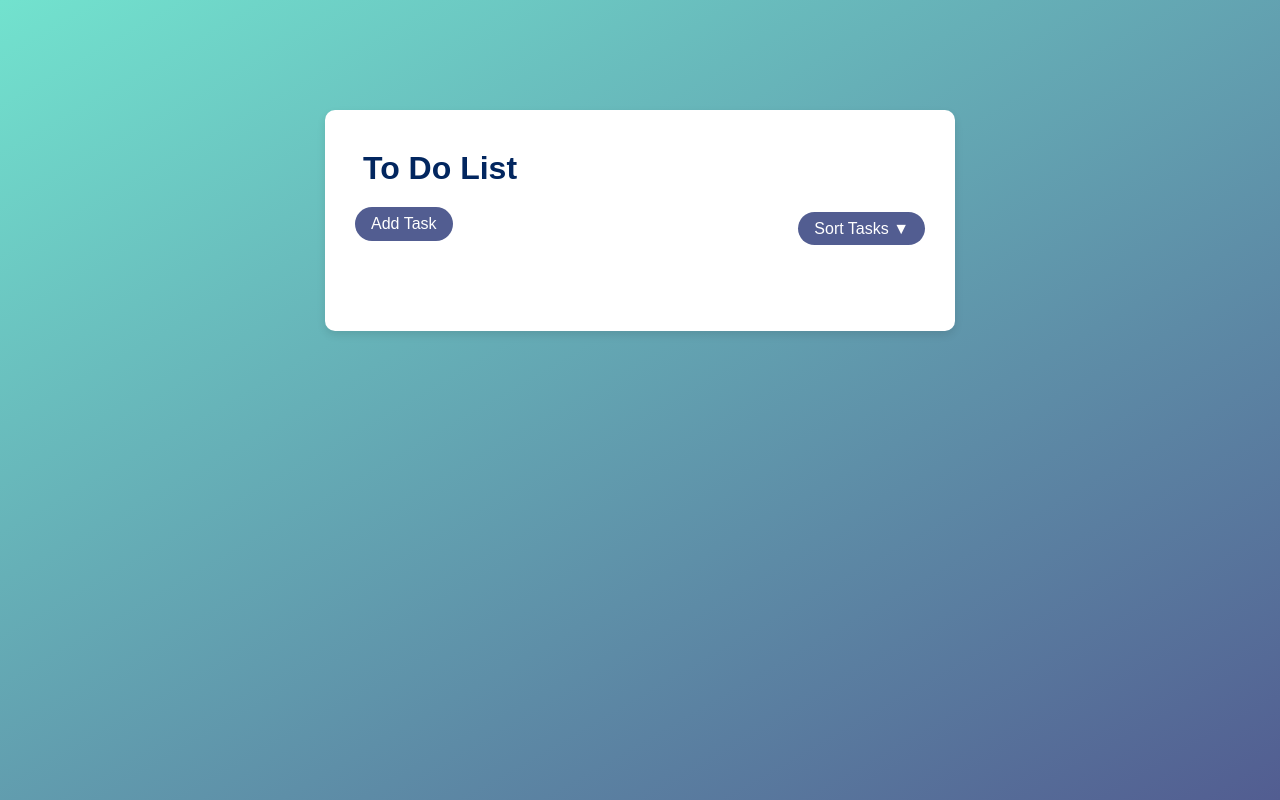
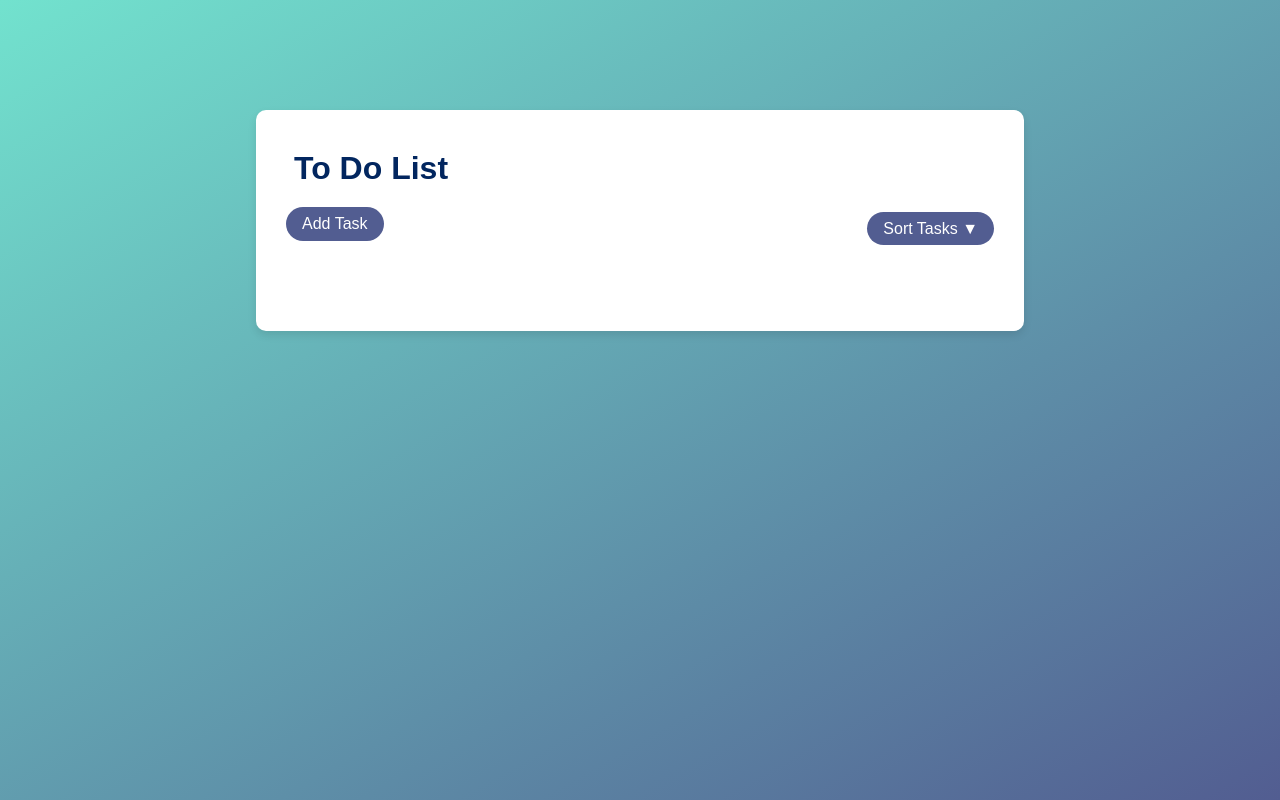
Before and after one commit to IntroGram/TodoList, a plain HTML site: page index.html in a window 1280 px wide. Drawn offline with Linux system fonts and the light colour scheme.

Commit message:
Small Edits

```diff
--- a/src/style.css
+++ b/src/style.css
@@ -15,7 +15,7 @@
 #app-body{
     background: #fff;
     width: 50%;
-    min-width: 540px;
+    min-width: 768px;
     margin: 100px auto 20px;
     padding: 40px 30px 65px;
     border-radius: 10px;
```
Also changed, not shown: index.html (+1 -0 lines).
